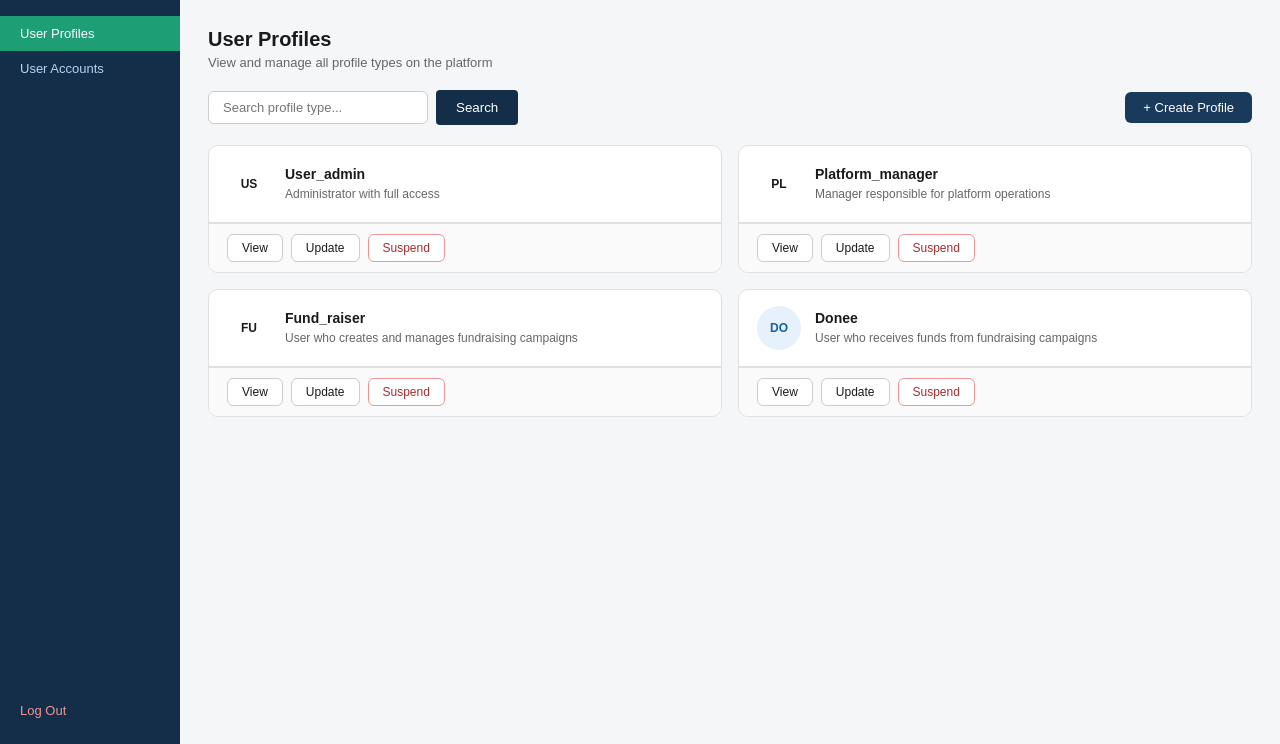
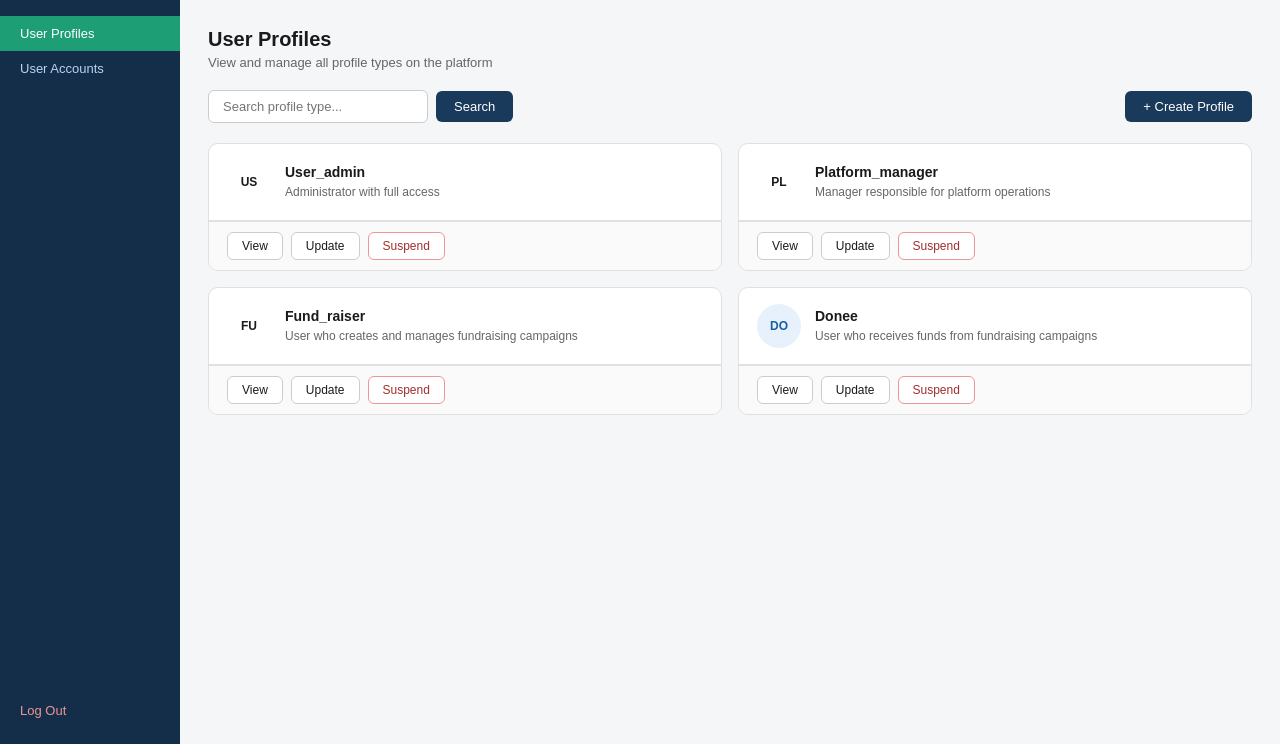
Before and after one commit to reallymeh/CSIT314-T01-gohelpme, a Flask app: page /admin/userprofile in a window 1280 px wide. Shown: the part 56-800 px from the top of the page. Run offline with Flask 3, Linux system fonts and the light colour scheme; data comes from the database, SQL or seed files in the repository.

Commit message:
change button style

```diff
--- a/templates/UserAdminProfiles.html
+++ b/templates/UserAdminProfiles.html
@@ -45,7 +45,7 @@
                     id="search-input"
                     placeholder="Search profile type..."
                 />
-                <button class="btn-search" id="search-btn">Search</button>
+                <button class="btn-primary" id="search-btn">Search</button>
             </div>
             <a href="{{ url_for('admin_view_profile.show_create_profile') }}" class="btn-primary">
                 + Create Profile
```
